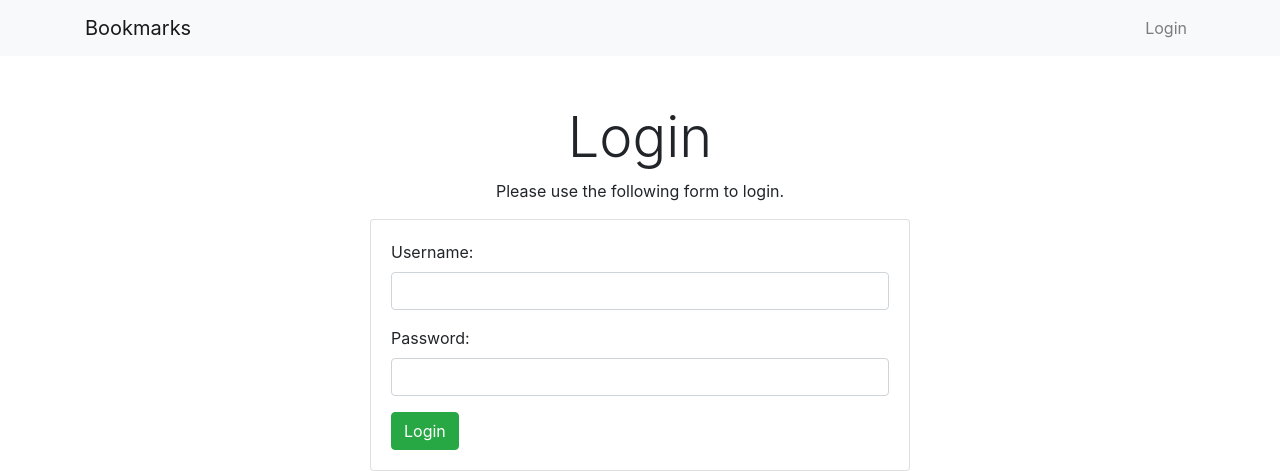
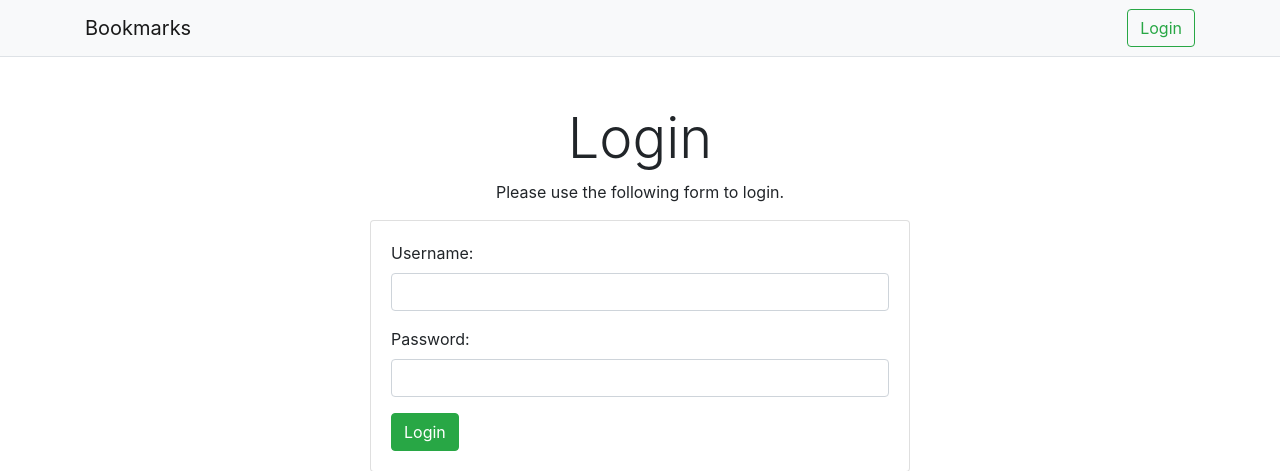
Before and after one commit to yusuphiqbal/bookmarks, a Django app: page /account/login/ in a window 1280 px wide. Shown: the top 471 px of the page. Run offline with Django 3.2, Linux system fonts and the light colour scheme; some libraries are stand-ins or nearby versions.

Commit message:
Customized the navbar styling

```diff
--- a/account/templates/base.html
+++ b/account/templates/base.html
@@ -7,13 +7,13 @@
     <title>Bookmarks {% block title %}{% endblock title %}</title>
 </head>
 <body>
-    <nav class="navbar navbar-expand-md navbar-light bg-light">
+    <nav class="navbar navbar-expand-md navbar-light bg-light border-bottom">
         <div class="container">
             <a href="#" class="navbar-brand">Bookmarks</a>
             <div class="collapse navbar-collapse">
                 <ul class="navbar-nav ml-auto">
                     <li class="nav-item">
-                        <a href="#" class="nav-link">Login</a>
+                        <a href="#" class="btn btn-outline-success">Login</a>
                     </li>
                 </ul>
             </div>
```
